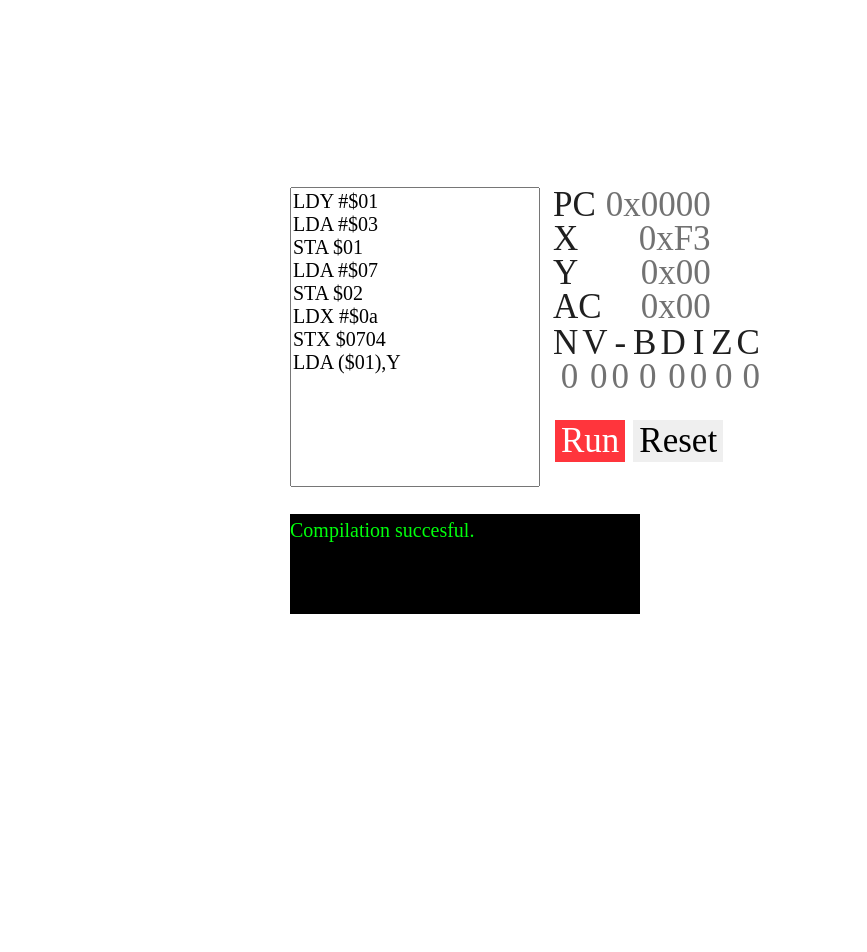
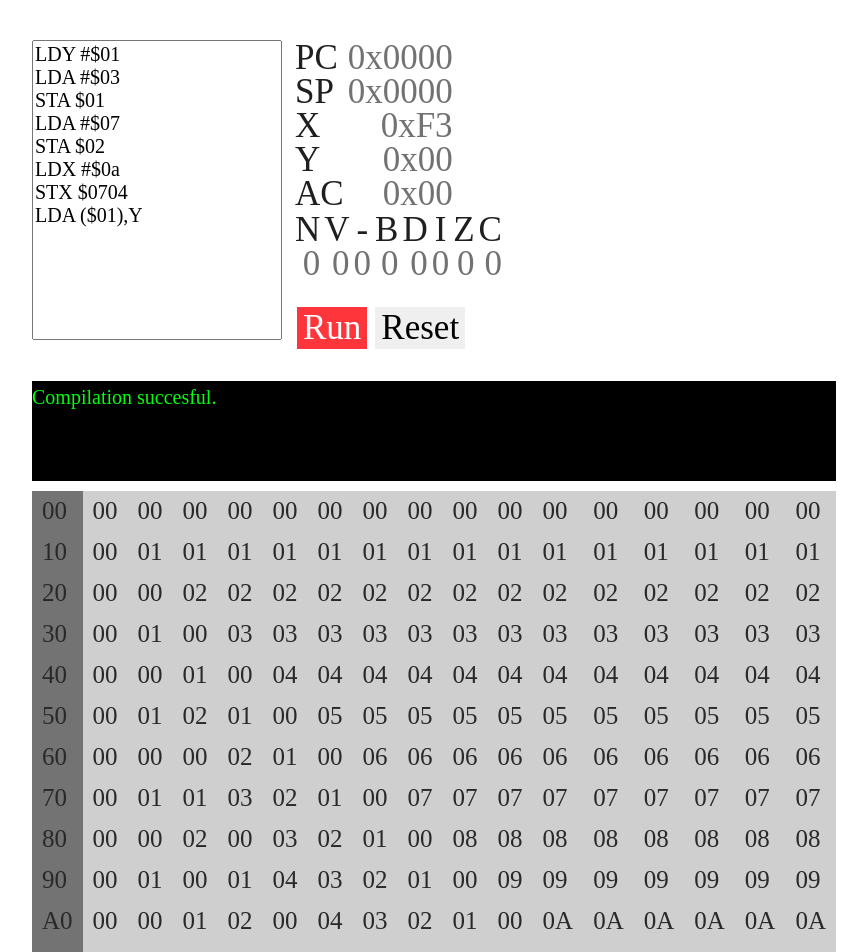
Before and after one commit to ccarral/vue-6502-emu, a Vue app: page / in a window 1280 px wide. Shown: the top 952 px of the page, without its empty margins (0-867 px from the left). Before the commit the page ends 800 px from the top, so only its background shows below. Built offline with nearby package versions, Linux system fonts and the light colour scheme; a web font is replaced by a local one.

Commit message:
feature: add memory page component.

```diff
--- a/src/App.vue
+++ b/src/App.vue
@@ -3,7 +3,9 @@ import Emulator from './Emulator.vue'
 </script>
 
 <template>
-    <Emulator></Emulator>
+    <div class="emulator-container">
+        <Emulator></Emulator>
+    </div>
 </template>
 
 <style>
@@ -13,8 +15,7 @@ import Emulator from './Emulator.vue'
     max-width: 1280px;
     margin: 0 auto;
     padding: 2rem;
-    padding-top: 1rem;
-
+    padding-top: 10rem;
     font-weight: normal;
 }
 
@@ -68,4 +69,8 @@ a,
         margin: 0 2rem 0 0;
     }
 }
+
+.emulator-container {
+    padding-top: 40px;
+}
 </style>
--- a/src/Emulator.vue
+++ b/src/Emulator.vue
@@ -17,6 +17,10 @@ LDA ($01),Y
                 <table class="registers">
                     <tr class>
                         <td class="register-labels">PC</td>
+                        <td class="register-values">0x0000</td>
+                    </tr>
+                    <tr>
+                        <td class="register-labels">SP</td>
                         <td class="register-values">0x0000</td>
                     </tr>
                     <tr>
@@ -67,13 +71,42 @@ LDA ($01),Y
             </div>
         </div>
         <div id="console">Compilation succesful.</div>
+        <div class="memory-container">
+            <table id="memory">
+                <tr v-for="row in memory">
+                    <td
+                        v-for="(cell, index) in row"
+                        :class="[index ==
+                        0 ? rowIndexClass : 'dataCell']"
+                    >
+                        {{
+                            cell.toString(16).padStart(2,
+                                '0').toUpperCase()
+                        }}
+                    </td>
+                </tr>
+            </table>
+        </div>
     </div>
 </template>
 <script>
 
 export default {
     data() {
-        return {}
+        let filas = 16;
+        let columnas = 17;
+        let memory = new Array(filas);
+        for (let i = 0; i < filas; i++) {
+            memory[i] = new Array(columnas);
+            memory[i][0] = i * 0x10;
+            for (let j = 1; j < columnas; j++) {
+                memory[i][j] = i % j;
+            }
+        }
+        return {
+            memory,
+            rowIndexClass: 'mem-row-index'
+        }
     }
 }
 </script>
@@ -98,6 +131,10 @@ export default {
     font-family: Iosevka;
 }
 
+#editor-and-registers {
+    display: inline-block;
+}
+
 .registers {
     font-family: Fixedsys;
     font-size: 35px;
@@ -118,12 +155,11 @@ export default {
 
 .registers-container {
     padding-left: 10px;
-    float: right;
+    /* float: right; */
     width: 100px;
-    /* display: inline-block; */
+    display: inline-block;
 }
 .editor-container {
-    /* float: left; */
     width: 250px;
     max-width: 250px;
     /* overflow: auto; */
@@ -195,4 +231,29 @@ export default {
 .buttons-container {
     padding-top: 20px;
 }
+
+.memory-container {
+    padding-top: 10px;
+    font-family: Iosevka;
+    font-size: 25px;
+    color: #292929;
+}
+
+table#memory {
+    border-collapse: collapse;
+}
+
+table#memory > tr > td {
+    padding-left: 10px;
+    padding-right: 10px;
+    padding-top: 0px;
+}
+
+.mem-row-index {
+    background-color: #737373;
+}
+
+.dataCell {
+    background-color: #cfcfcf;
+}
 </style>
```
